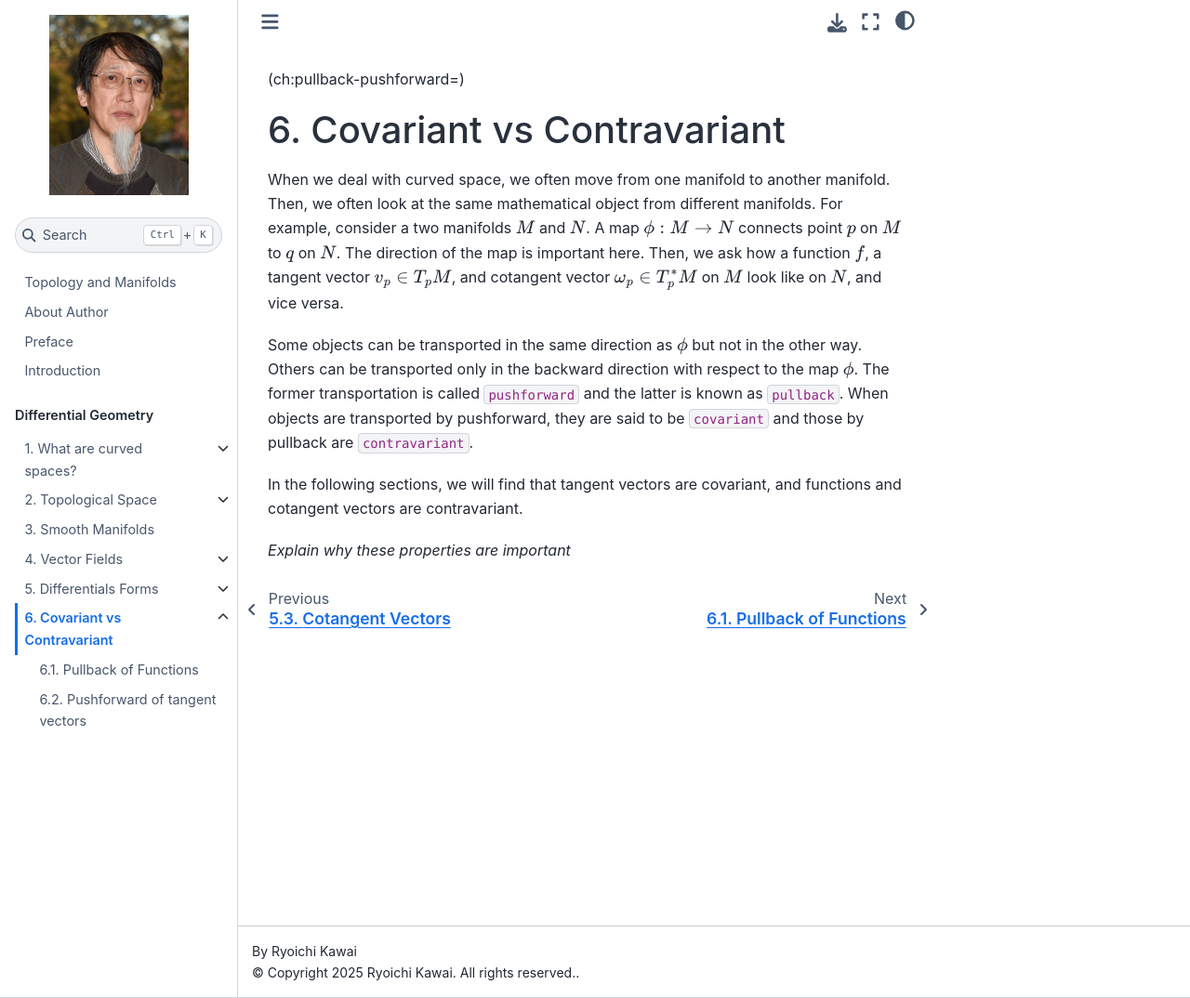
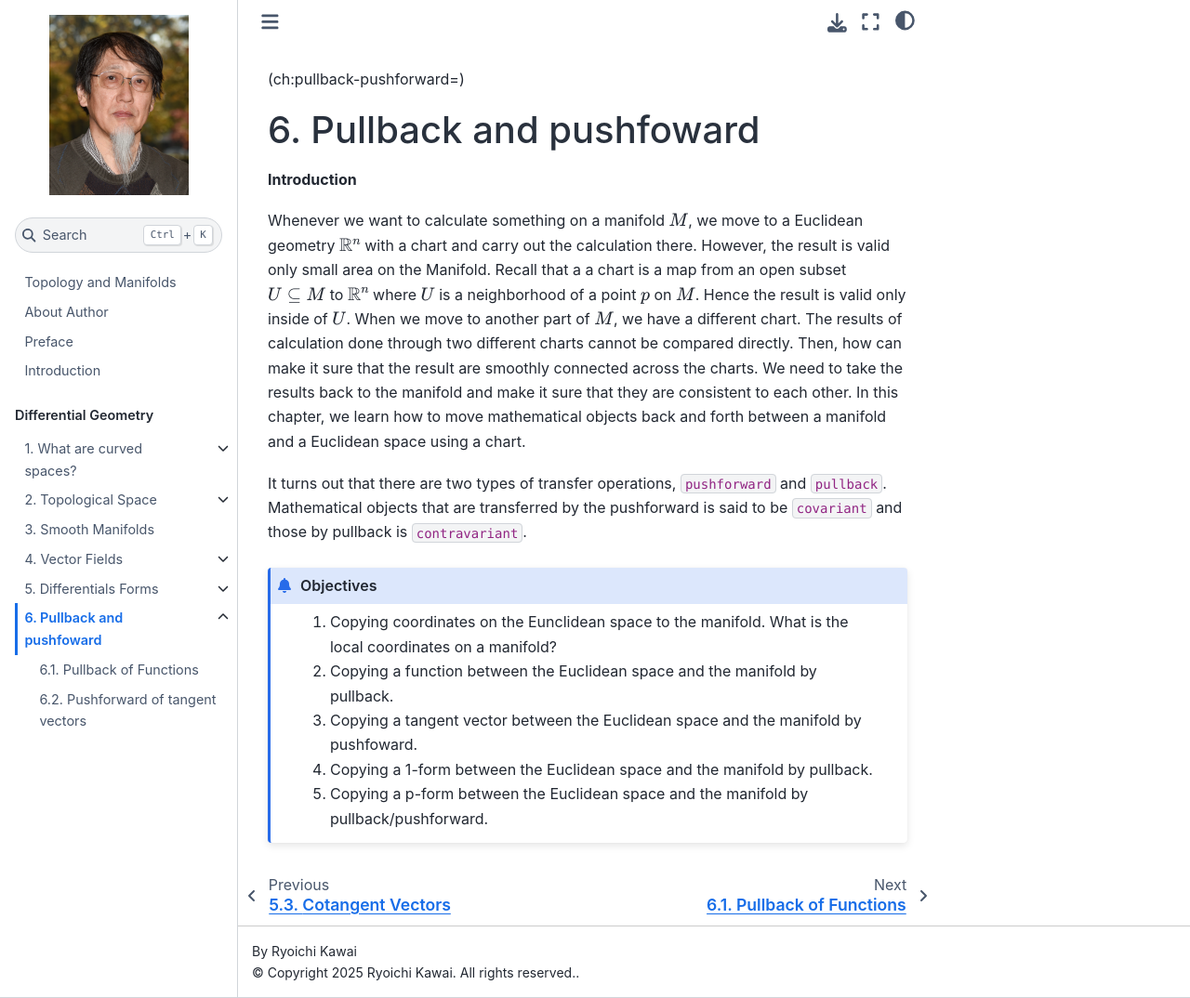
Before and after one commit to ryoichikawai/geometry, a Jupyter Book: the page built from pushpull/intro.md, in a window 1280 px wide and 1074 px high. Shown: the whole window at 93% size. Built offline with Jupyter Book 1.0.4 settings and Sphinx 7.4.7 and the Sphinx Book theme 1.1.4, drawn with Linux system fonts in a browser that asks for light colours.

Commit message:
pushpull update

````diff
--- a/pushpull/intro.md
+++ b/pushpull/intro.md
@@ -1,17 +1,21 @@
 (ch:pullback-pushforward=)
 
-# Covariant vs Contravariant
+# Pullback and pushfoward
+
+**Introduction**
+
+Whenever we want to calculate something on a manifold $M$, we move to a Euclidean geometry $\mathbb{R}^n$ with a chart and carry out the calculation there. However, the result is valid only small area on the Manifold.  Recall that a a chart is a map from an open subset $U \subseteq M$ to $\mathbb{R}^n$ where $U$ is a neighborhood of a point $p$ on $M$.  Hence the result is valid only inside of $U$.  When we move to another part of $M$, we have a different chart.  The results of calculation done through two different charts cannot be compared directly.  Then, how can make it sure that the result are smoothly connected across the charts.  We need to take the results back to the manifold and make it sure that they are consistent to each other.  In this chapter, we learn how to move mathematical objects back and forth between a manifold and a Euclidean space using a chart.
 
 
-
-When we deal with curved space,  we often move from one manifold to another manifold.  Then, we often look at the same mathematical object from different manifolds.   For example, consider a two manifolds $M$ and $N$. A map $\phi: M \rightarrow N$ connects point $p$  on $M$ to $q$ on $N$.  The direction of the map is important here.  Then, we ask how a function $f$, a tangent vector $v_p \in T_pM$,  and cotangent vector $\omega_p \in T^*_p M$ on $M$ look like on $N$, and vice versa.
-
-Some objects can be transported in the same direction as $\phi$ but not in the other way.  Others can be transported only in the backward direction with respect to the map $\phi$.  The former transportation is called `pushforward` and the latter is known as `pullback`.  When objects are transported by pushforward, they are said to be `covariant` and those by pullback are `contravariant`.
-
-In the following sections, we will find that tangent vectors are covariant, and  functions and cotangent vectors are contravariant.
+It turns out that there are two types of transfer operations,  `pushforward` and `pullback`.  Mathematical objects that are transferred by the pushforward is said to be `covariant` and those by pullback is `contravariant`.
 
 
+```{admonition} Objectives
 
+1. Copying coordinates on the Eunclidean space to the manifold. What is the local coordinates on a manifold?
+2. Copying a function between the Euclidean space and the manifold  by pullback.
+3. Copying a tangent vector between the Euclidean space and the manifold by pushfoward.
+4. Copying a 1-form between the Euclidean space and the manifold  by pullback.
+5. Copying a p-form between the Euclidean space and the manifold  by pullback/pushforward.
 
-
-_Explain why these properties are important_
+```
````
